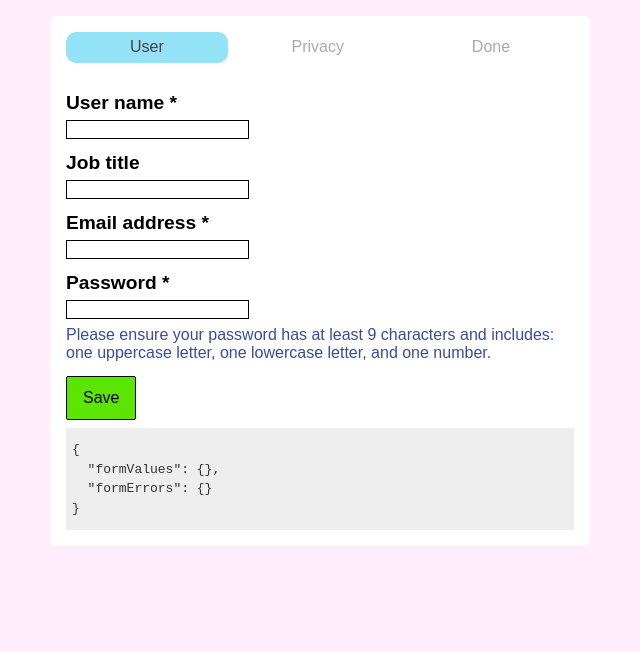
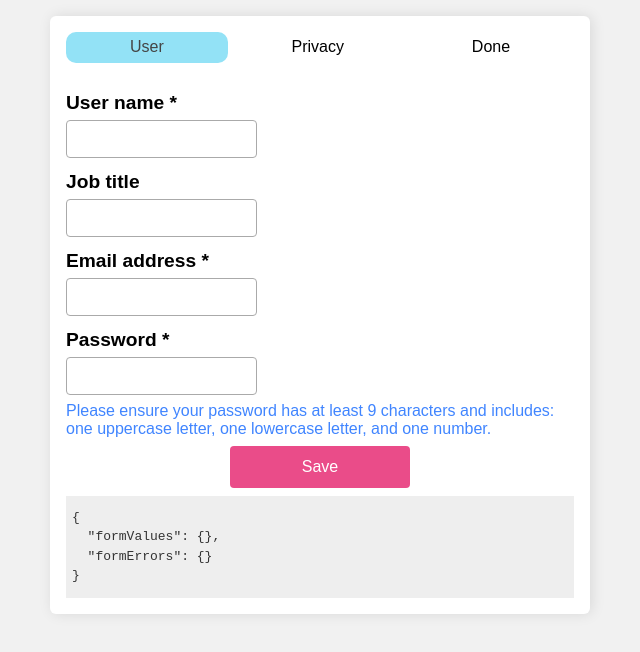
Before and after one commit to seaburrows/multi-step-form, a React (Create React App) app: page / in a window 1280 px wide. Shown: the top 652 px of the page, without its empty margins (320-960 px from the left). Built offline with nearby package versions, Linux system fonts and the light colour scheme.

Commit message:
style tweaks

```diff
--- a/src/app.style.js
+++ b/src/app.style.js
@@ -5,5 +5,6 @@ export const useStyles = () => css`
   margin: var(--spacing-l) auto;
   padding: var(--spacing-l);
   background-color: var(--color-bg);
+  box-shadow: 2px 0 14px rgba(0, 0, 0, 10%);
   border-radius: 6px;
 `;
--- a/src/components/field/field.styles.js
+++ b/src/components/field/field.styles.js
@@ -6,6 +6,10 @@ export const useStyles = ({ hasError, inputType } = {}) => {
       margin: var(--spacing-s) 0;
     `,
     input: css`
+      line-height: 2rem;
+      padding: 2px 6px;
+      color: var(--color-border);
+      border-radius: 4px;
       border: solid 1px ${hasError ? "var(--color-error" : "currentColor"};
     `,
     inputWrapper:
@@ -55,7 +59,7 @@ export const useErrorStyles = ({ hasError } = {}) => {
 };
 
 export const useHintStyles = () => css`
-  padding: var(--spacing-s) 0 0;
+  margin: var(--spacing-s) 0 0;
 
   color: var(--color-information);
 `;
--- a/src/components/multi-form/multi-form.styles.js
+++ b/src/components/multi-form/multi-form.styles.js
@@ -1,11 +1,21 @@
 import { css } from "@emotion/react";
 
 export const useButtonStyle = () => css`
-  margin: 8px 0;
+  display: block;
+  min-width: 180px;
+  margin: 8px auto;
   padding: var(--spacing-m) var(--spacing-l);
   font-size: var(--font-s);
-  border: solid 1px #000;
-  border-radius: 2px;
-  background: #5ce500;
+  border: none;
+  border-radius: 4px;
+  color: #fff;
+  background-color: #ea4c89;
+  transition: background-color 0.15s;
   cursor: pointer;
+
+  &:hover,
+  &:focus,
+  &:active {
+    background-color: #f082ac;
+  }
 `;
--- a/src/global.styles.js
+++ b/src/global.styles.js
@@ -4,9 +4,9 @@ export const globalStyles = css`
   :root {
     --color-bg: #fff;
     --color-primary: #444;
-    --color-disabled: #aaa;
+    --color-border: #aaa;
     --color-error: #c00;
-    --color-information: #394c9a;
+    --color-information: #4085ff;
 
     --spacing-s: 0.4rem;
     --spacing-m: 0.75rem;
@@ -19,7 +19,7 @@ export const globalStyles = css`
     box-sizing: border-box;
     font-family: Arial, sans-serif;
     color: var(---color-primary);
-    background-color: #ffedfc;
+    background-color: #f1f1f1;
   }
 
   *,
```
